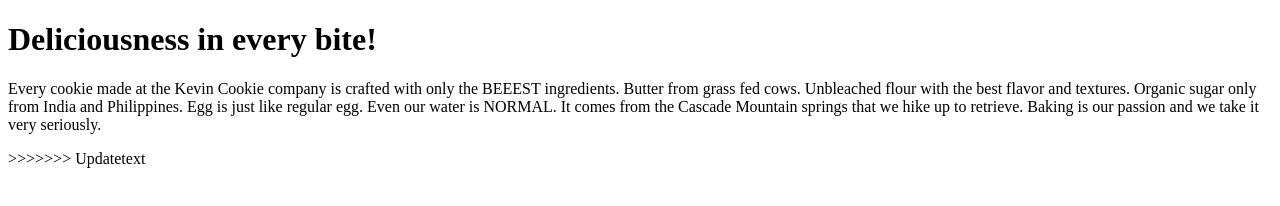
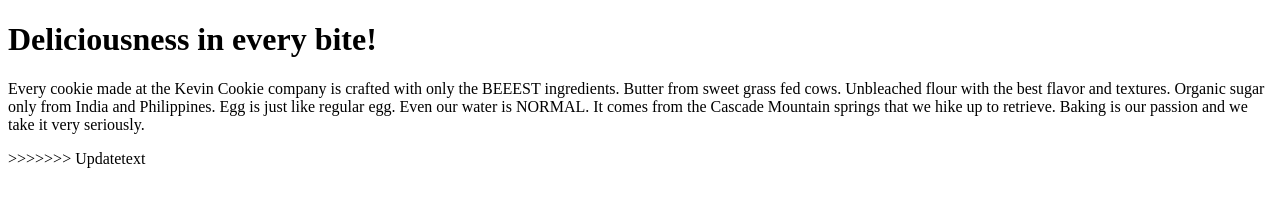
Before and after one commit to Bublik-05/KevinCokieComppany.com, a plain HTML site: page index.htm in a window 1280 px wide. Drawn offline with Linux system fonts and the light colour scheme.

Commit message:
Update index.htm

```diff
--- a/index.htm
+++ b/index.htm
@@ -4,7 +4,7 @@
 
 <h1>Deliciousness in every bite!</h1>
 
-<p>Every cookie made at the Kevin Cookie company is crafted with only the BEEEST ingredients. Butter from grass fed cows. Unbleached flour with the best flavor and textures. Organic sugar only from India and Philippines. Egg is just like regular egg. Even our water is NORMAL. It comes from the Cascade Mountain springs that we hike up to retrieve. Baking is our passion and we take it very seriously.</p>
+<p>Every cookie made at the Kevin Cookie company is crafted with only the BEEEST ingredients. Butter from sweet grass fed cows. Unbleached flour with the best flavor and textures. Organic sugar only from India and Philippines. Egg is just like regular egg. Even our water is NORMAL. It comes from the Cascade Mountain springs that we hike up to retrieve. Baking is our passion and we take it very seriously.</p>
 >>>>>>> Updatetext
 
 </body>
```
